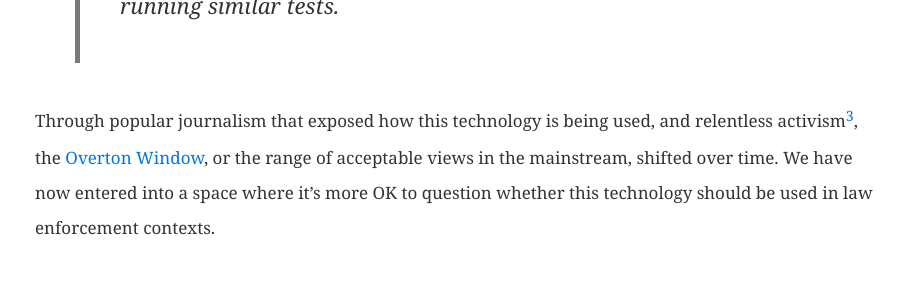
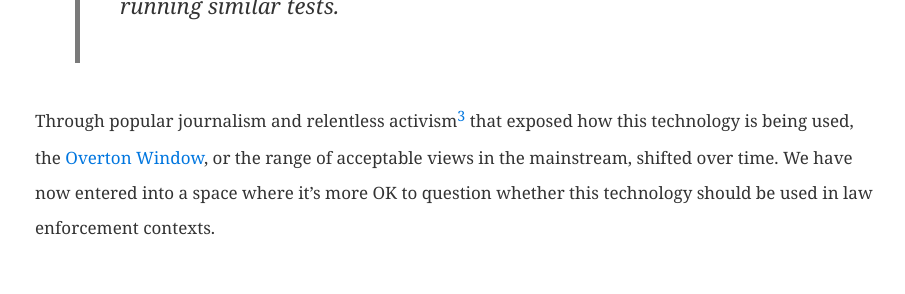
Before and after one commit to premgane/premgane.github.io, a Jekyll site: the page built from _posts/2020-06-17-banning-facial-recognition.md, in a window 1280 px wide. Shown: the part 1013-1307 px from the top of the page, without its empty margins (185-1090 px from the left). Built offline with Jekyll 4.4.1, drawn with Linux system fonts in a browser that asks for light colours.

Commit message:
Tighten up a sentence

```diff
--- a/_posts/2020-06-17-banning-facial-recognition.md
+++ b/_posts/2020-06-17-banning-facial-recognition.md
@@ -14,7 +14,7 @@ In the last two years, it seemed inevitable that facial recognition was the way
 
 > A day after this article was published, an Amazon spokeswoman responded, saying that the company had updated its Rekognition service since the M.I.T. researchers completed their study and that it had found no differences in error rates by gender and race when running similar tests.
 
-Through popular journalism that exposed how this technology is being used, and relentless activism[^3], the [Overton Window](https://en.wikipedia.org/wiki/Overton_window), or the range of acceptable views in the mainstream, shifted over time. We have now entered into a space where it's more OK to question whether this technology should be used in law enforcement contexts.
+Through popular journalism and relentless activism[^3] that exposed how this technology is being used, the [Overton Window](https://en.wikipedia.org/wiki/Overton_window), or the range of acceptable views in the mainstream, shifted over time. We have now entered into a space where it's more OK to question whether this technology should be used in law enforcement contexts.
 
 I recommend [this interview](https://www.youtube.com/watch?v=uYlR3OIUQx4) with one of the original authors of the MIT paper, Timnit Gebru, where she explains in simple terms the consequences of biased facial recognition systems.
 
```
Also changed, not shown: 1 other file.
